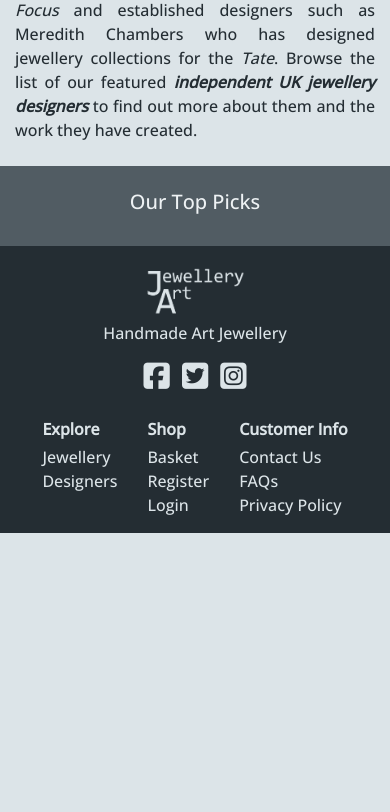
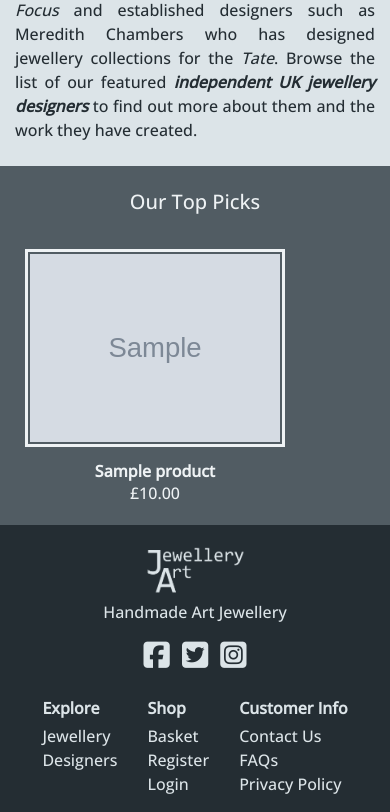
Before and after one commit to Stephanie-Ash/jewellery-art, a Django app: page / in a window 390 px wide. Shown: the part 1260-2072 px from the top of the page. Before the commit the page ends 1793 px from the top, so only its background shows below. Run offline with Django 3.2, Linux system fonts and the light colour scheme; tables that the repository leaves empty hold one stand-in row (values such as "Sample post"); grey boxes marked "Sample" are stand-in pictures; some libraries are stand-ins or nearby versions.

Commit message:
Add scrollable homepage featured products section for smallest screens

```diff
--- a/home/templates/home/index.html
+++ b/home/templates/home/index.html
@@ -87,9 +87,9 @@
             <div class="card home-card h-100 pb-4 mx-auto txt-lgt">
                 <a class="content-link" href="">
                     {% if product.image %}
-                    <img class="card-img-top img-fluid" src="{{ product.image.url }}" alt="{{ product.name }}">
+                    <img class="card-img-top home-card-img img-fluid" src="{{ product.image.url }}" alt="{{ product.name }}">
                     {% else %}
-                    <img class="card-img-top img-fluid" src="{{ MEDIA_URL }}no-image.png" alt="{{ product.name }}">
+                    <img class="card-img-top home-card-img img-fluid" src="{{ MEDIA_URL }}no-image.png" alt="{{ product.name }}">
                     {% endif %}
                 </a>
                 <div class="card-body pb-0">
@@ -105,6 +105,26 @@
             </div>
         </div>
         {% endfor %}
+
+        <div class="d-sm-none scrolling-wrapper">
+            {% for product in featured_products %}
+            <div class="scroll-card {% if forloop.first %}scroll-card-1st{% endif %} {% if forloop.last %}scroll-card-lst{% endif %} mt-2">
+                <a class="content-link" href="">
+                {% if product.image %}
+                <img class="" src="{{ product.image.url }}" alt="{{ product.name }}">
+                {% else %}
+                <img class="" src="{{ MEDIA_URL }}no-image.png" alt="{{ product.name }}">
+                {% endif %}
+                </a>
+                <a class="content-link-lgter" href="">
+                <h4 class="mb-0 home-prod-title text-center">{{ product.name }}</h4>
+                </a>
+                <a class="content-link-lgter" href="">
+                <p class="mb-0 home-prod-price text-center">£{{ product.price }}</p>
+                </a>
+            </div>
+            {% endfor %}
+        </div>
     </div>
 </section>
 
--- a/products/templates/products/products.html
+++ b/products/templates/products/products.html
@@ -61,9 +61,9 @@
                     <div class="card product-card h-100 pb-4 mx-auto">
                         <a class="content-link" href="">
                             {% if product.image %}
-                            <img class="card-img-top img-fluid" src="{{ product.image.url }}" alt="{{ product.name }}">
+                            <img class="card-img-top product-card-img img-fluid" src="{{ product.image.url }}" alt="{{ product.name }}">
                             {% else %}
-                            <img class="card-img-top img-fluid" src="{{ MEDIA_URL }}no-image.png" alt="{{ product.name }}">
+                            <img class="card-img-top product-card-img img-fluid" src="{{ MEDIA_URL }}no-image.png" alt="{{ product.name }}">
                             {% endif %}
                         </a>
                         <div class="card-body pb-0">
--- a/static/css/base.css
+++ b/static/css/base.css
@@ -220,6 +220,12 @@ footer {
     max-width: 250px;
 }
 
+.home-card-img {
+    border-radius: 0;
+    outline: 3px solid #eef2f4;
+    outline-offset: 2px;
+}
+
 .scrolling-wrapper {
     display: flex;
     flex-wrap: nowrap;
@@ -229,12 +235,30 @@ footer {
 .scroll-card {
     flex: 0 0 auto;
     width: 250px;
-    height: 250px;
-    background-color: red;
+    margin-left: 25px;
 }
 
-.scroll-card > img {
-    width: 250px;
+.scroll-card-1st {
+    margin-left: 30px;
+}
+
+.scroll-card-lst {
+    margin-right: 30px;
+}
+
+.scroll-card img {
+    width: 100%;
+    outline: 3px solid #eef2f4;
+    outline-offset: 2px;
+}
+
+.home-prod-title {
+    padding-top: 20px;
+    font-weight: bold;
+}
+
+.home-prod-price {
+    padding-bottom: 20px;
 }
 
 /* ------------------------products.html------------------------ */
@@ -251,7 +275,7 @@ footer {
 }
 
 /* Product Cards */
-.card-img-top {
+.product-card-img {
     border-radius: 0;
     outline: 3px solid #242d33;
     outline-offset: 2px;
```
